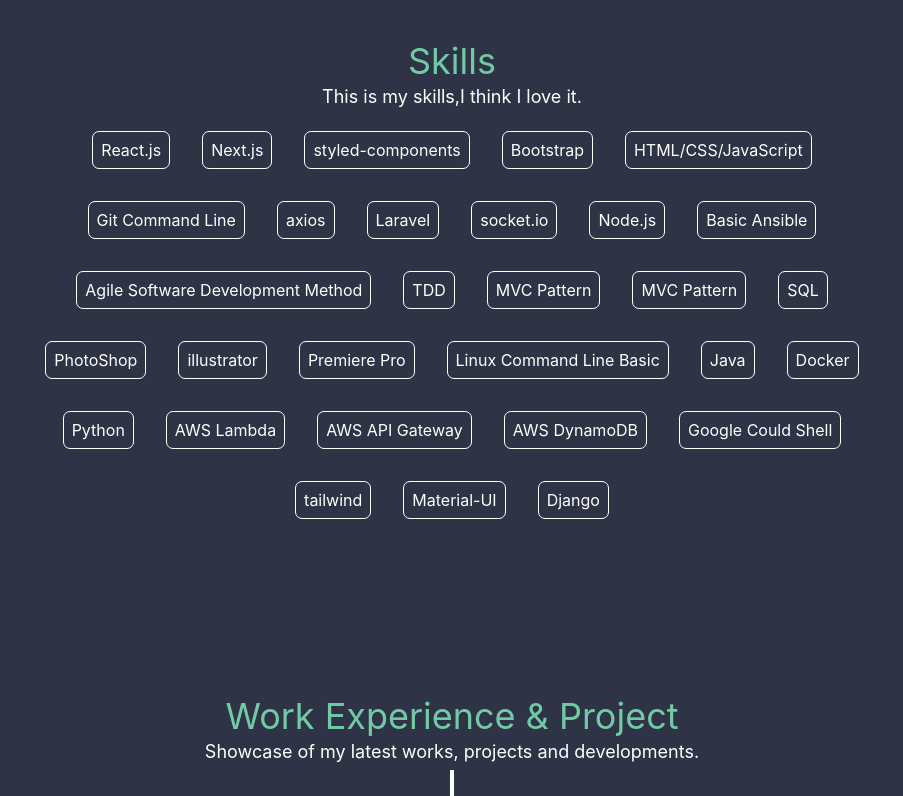
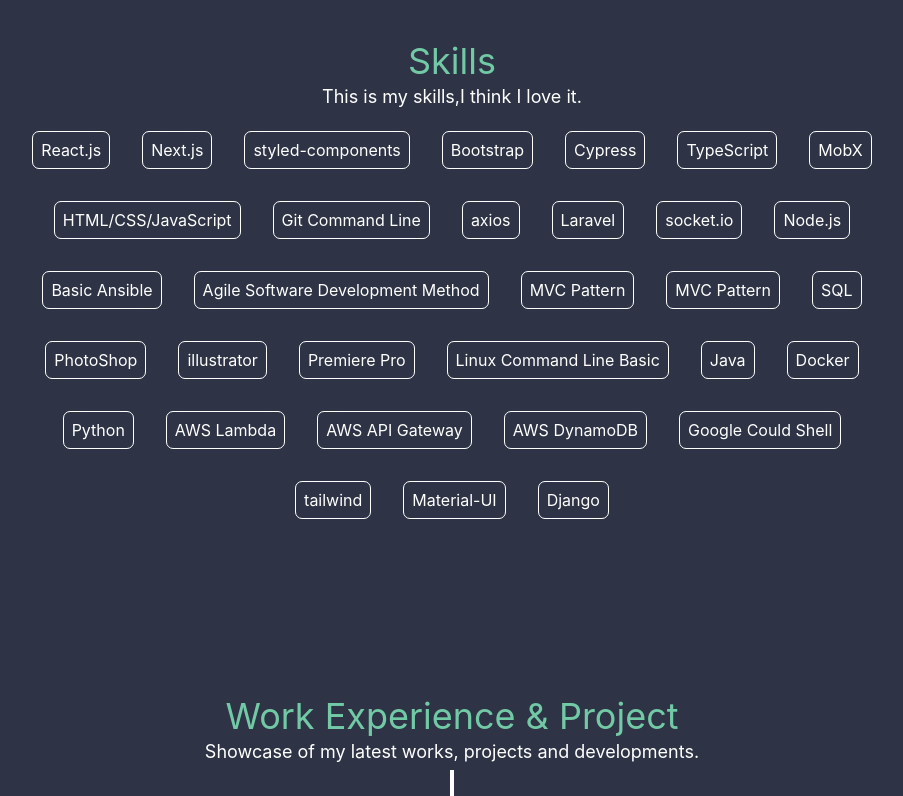
Before and after one commit to mild20091931/mild-portfolio, a React (Create React App) app: page / in a window 1280 px wide. Shown: the part 1720-2516 px from the top of the page, without its empty margins (188-1091 px from the left). Built offline with nearby package versions, Linux system fonts and the light colour scheme.

Commit message:
Update my skill

```diff
--- a/src/component/Skills/index.js
+++ b/src/component/Skills/index.js
@@ -6,10 +6,10 @@ import color from '../Core/Color'
 import styled from 'styled-components';
 
 const skills = [
-  "React.js", "Next.js","styled-components","Bootstrap",
+  "React.js", "Next.js","styled-components","Bootstrap", "Cypress", "TypeScript", "MobX",
   "HTML/CSS/JavaScript" ,"Git Command Line", "axios" ,"Laravel" ,
   "socket.io" ,"Node.js", "Basic Ansible" ,"Agile Software Development Method" ,
-  "TDD","MVC Pattern" ,"MVC Pattern" ,"SQL" ,"PhotoShop",
+  "MVC Pattern" ,"MVC Pattern" ,"SQL" ,"PhotoShop",
   "illustrator","Premiere Pro","Linux Command Line Basic",
   "Java","Docker", "Python", "AWS Lambda", "AWS API Gateway", "AWS DynamoDB",
   "Google Could Shell", "tailwind", "Material-UI", "Django",
--- a/src/component/Works/timelineElement.js
+++ b/src/component/Works/timelineElement.js
@@ -149,7 +149,7 @@ export const timelineElement = [
     subtitle: "The Student of Information Technology Faculty can apply their interesting jobs  by SIT Industry Collaboration Service System.",
     carousel: 'none',
     repo: 'https://github.com/SIT-Careers-Project',
-    stack: 'NEXTJS | Laravel | Tailwind',
+    stack: 'NEXTJS + TypeScript | Tailwind | MobX | Laravel',
     web: 'https://dev.sit-industry.systems/',
   },
 ];
```
